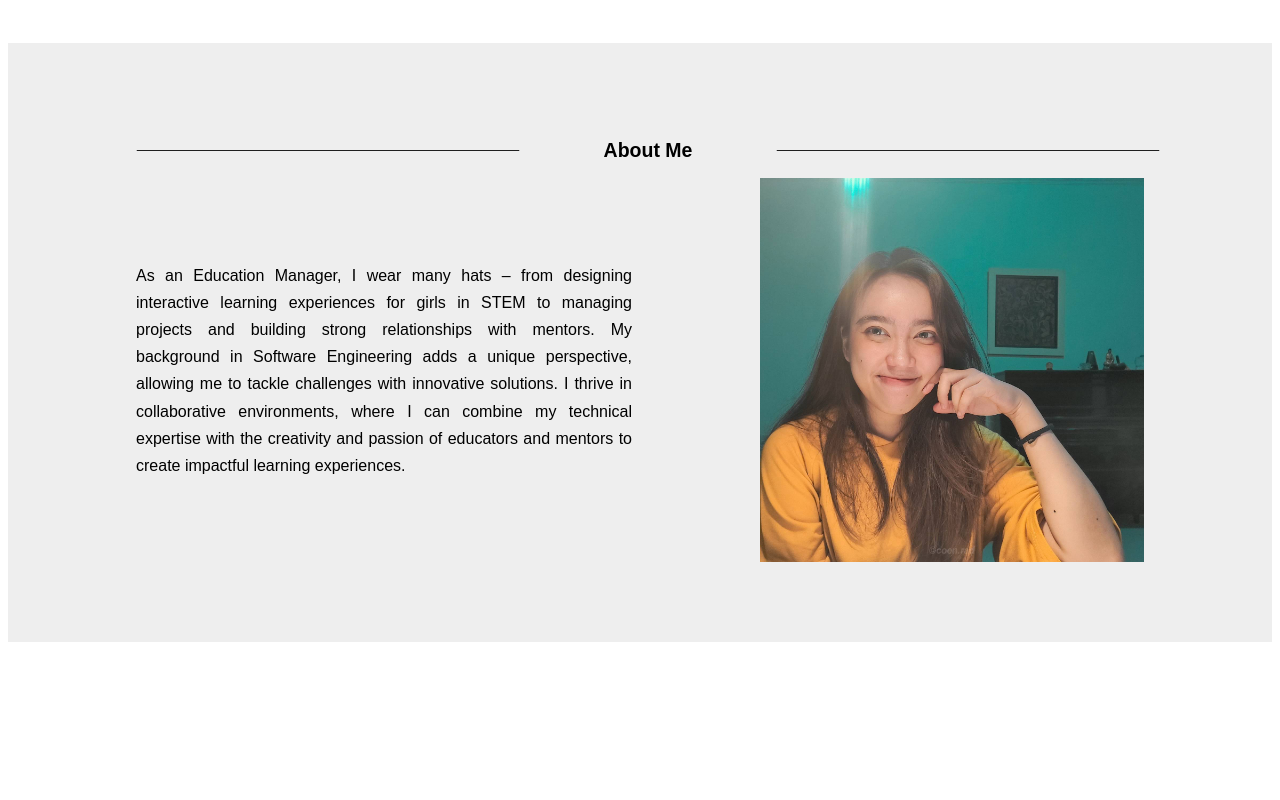
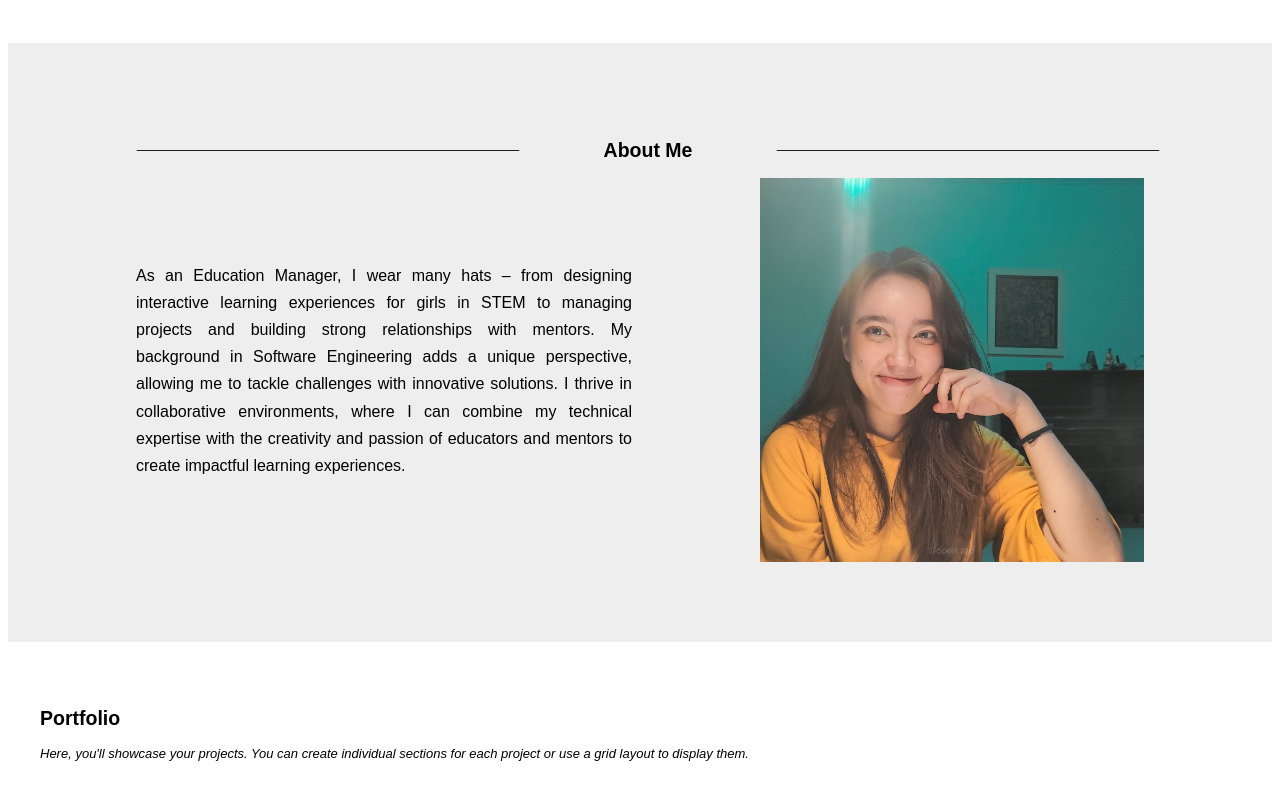
Before and after one commit to coenradina/portfolio, a plain HTML site: page html/index.html in a window 1280 px wide. Shown: the part 652-1452 px from the top of the page. Before the commit the page ends 1326 px from the top, so only its background shows below. Drawn offline with Linux system fonts and the light colour scheme.

Commit message:
Update index.html

```diff
--- a/html/index.html
+++ b/html/index.html
@@ -48,17 +48,11 @@
                 <img id="about-photo" src="../assets/me.jpg">
             </span>
         </div>
-
-
-
-
-
-
-
-
-
-
     </section>
+    <section id="portfolio">
+        <h2>Portfolio</h2>
+        <p>Here, you'll showcase your projects. You can create individual sections for each project or use a grid layout to display them.</p>
+        </section>
     <footer></footer>
 
     <script type="text/javascript" src="../js/index.js"></script>
```
